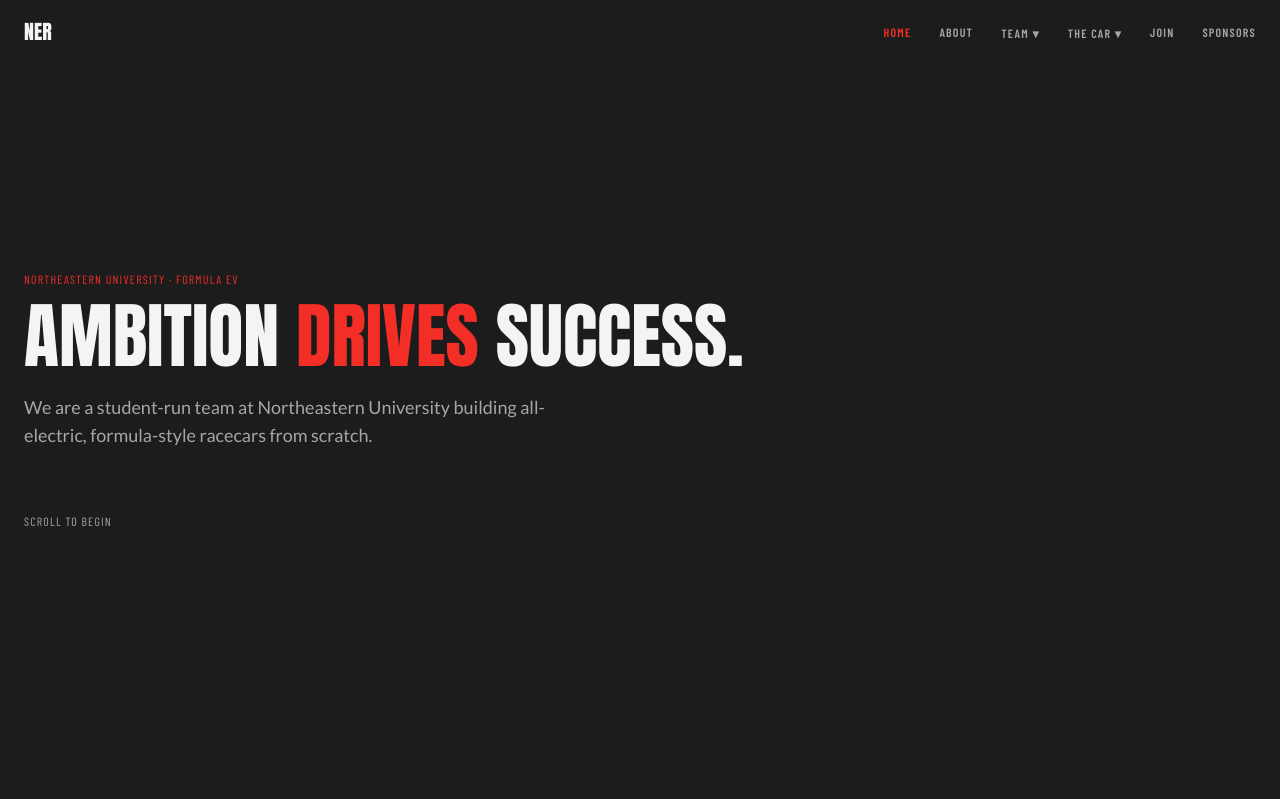
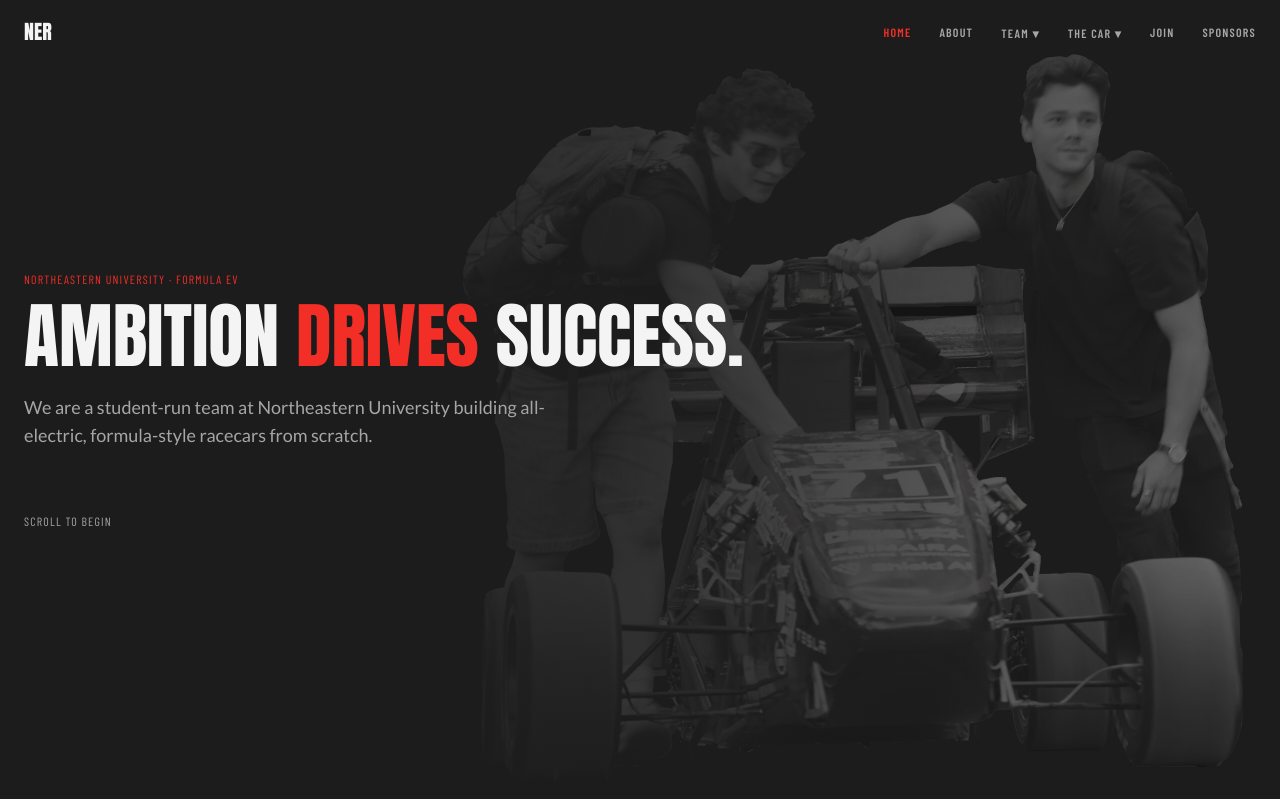
Before and after one commit to Northeastern-Electric-Racing/NERWebsite, a React (Vite) app: page / in a window 1280 px wide. Shown: the top 799 px of the page. Built offline with nearby package versions, Linux system fonts and the light colour scheme.

Commit message:
Update images

```diff
--- a/src/pages/Home.tsx
+++ b/src/pages/Home.tsx
@@ -18,12 +18,24 @@
       if (played.current) return
       played.current = true
       gsap.from('[data-hero]', { opacity: 0, y: 24, duration: 0.8, ease: 'power3.out', stagger: 0.12, delay: 0.1 })
+      gsap.from('[data-hero-img]', { opacity: 0, duration: 1.6, ease: 'power2.out', delay: 0.3, clearProps: 'opacity' })
     },
     { scope },
   )
 
   return (
-    <section ref={scope} className="flex min-h-screen flex-col justify-center px-6">
+    <section ref={scope} className="relative flex min-h-screen flex-col justify-center overflow-hidden px-6">
+      <img
+        data-hero-img
+        src={`${base}images/home/hero.webp`}
+        alt=""
+        className="pointer-events-none absolute right-0 bottom-0 h-[92%] max-w-none opacity-30 brightness-110 sm:h-[102%] lg:opacity-45"
+        onError={(e) => {
+          e.currentTarget.style.display = 'none'
+        }}
+      />
+      <div className="pointer-events-none absolute inset-0 bg-gradient-to-r from-carbon via-carbon/70 to-transparent" />
+      <div className="relative max-w-3xl">
         <p data-hero className="font-head text-xs uppercase tracking-widest text-racing">
           Northeastern University · Formula EV
         </p>
@@ -36,6 +48,7 @@
         <p data-hero className="mt-16 font-head text-xs uppercase tracking-widest text-mute">
           Scroll to begin
         </p>
+      </div>
     </section>
   )
 }
--- a/vite.config.ts
+++ b/vite.config.ts
@@ -3,6 +3,9 @@
 import tailwindcss from '@tailwindcss/vite';
 
 export default defineConfig({
-  base: '/NERWebsite/',
+  // Root-path deploy: this repo is a Pages *project* repo, so the "natural"
+  // value here would be '/NERWebsite/'. Keep '/' — the site is served from a
+  // custom domain root.
+  base: '/',
   plugins: [react(), tailwindcss()]
 });
```
Also changed, not shown: public/images/home/hero.webp (added), 1 other file (tests, documents, lock files or other folders). Lines whose indentation alone changed are shown as unchanged.
